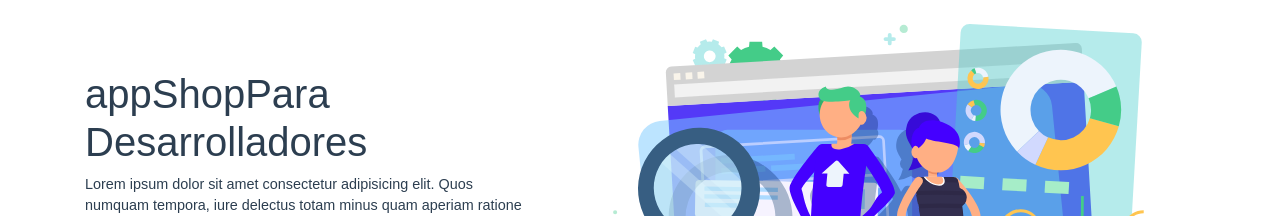
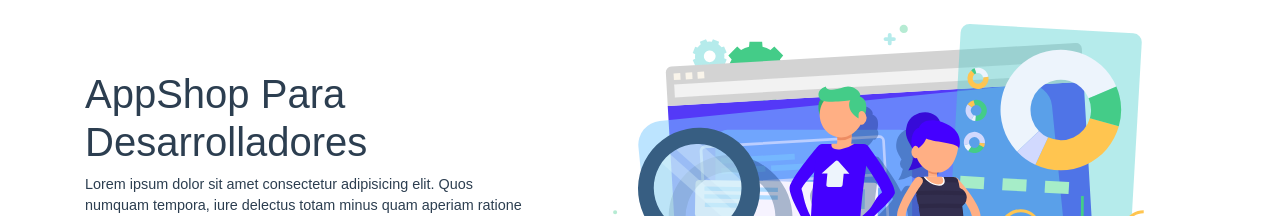
Before and after one commit to OYaipen/appShop, a Vue app: page / in a window 1280 px wide. Shown: the part 159-375 px from the top of the page. Built offline with nearby package versions, Linux system fonts and the light colour scheme.

Commit message:
modificacion

```diff
--- a/src/components/Hero.vue
+++ b/src/components/Hero.vue
@@ -5,7 +5,7 @@
             <div class="col-md-5">
               <div class="hero-content">
                 <h1 class="hero-title">
-                  appShopPara Desarrolladores
+                  AppShop Para Desarrolladores
                 </h1>
                 <p>
                   Lorem ipsum dolor sit amet consectetur adipisicing elit. Quos numquam tempora, iure delectus totam minus quam aperiam ratione dolores magni voluptates ut necessitatibus odio ipsum fuga, voluptas ab praesentium nihil?
```
